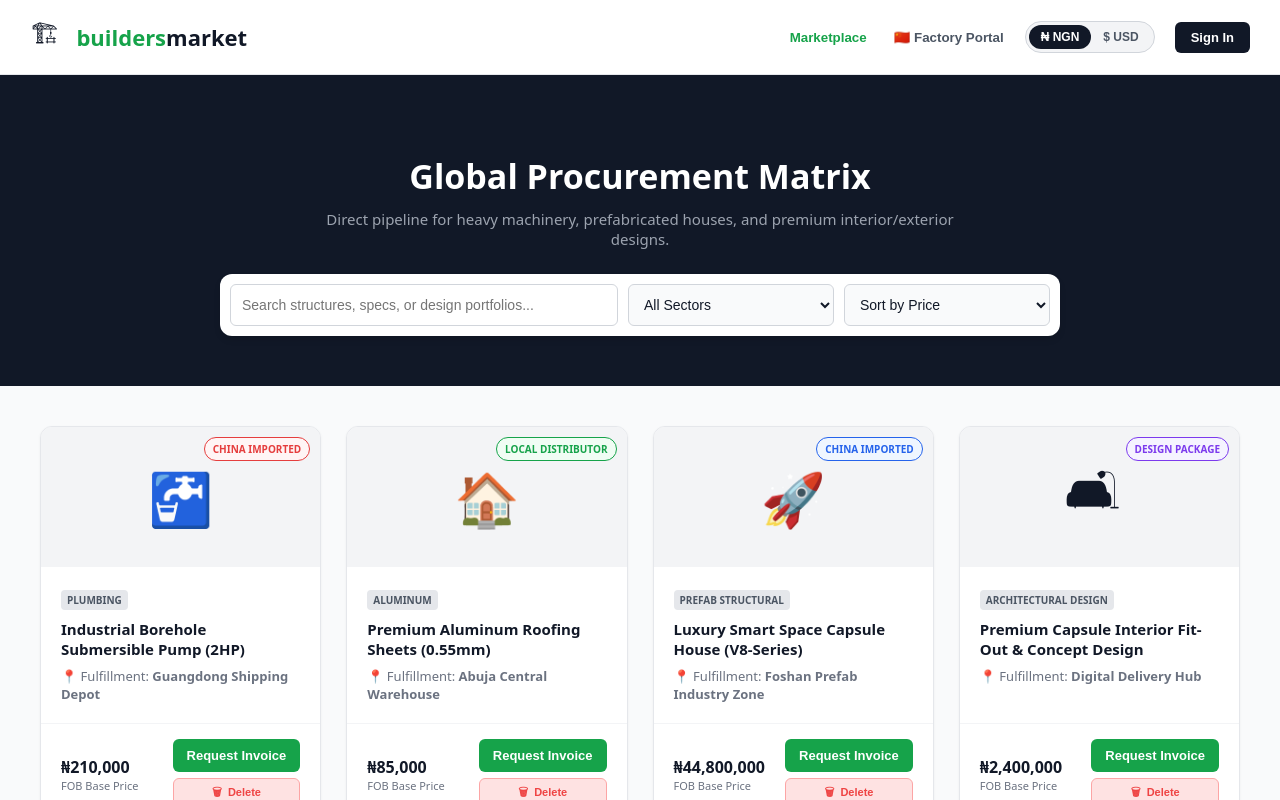
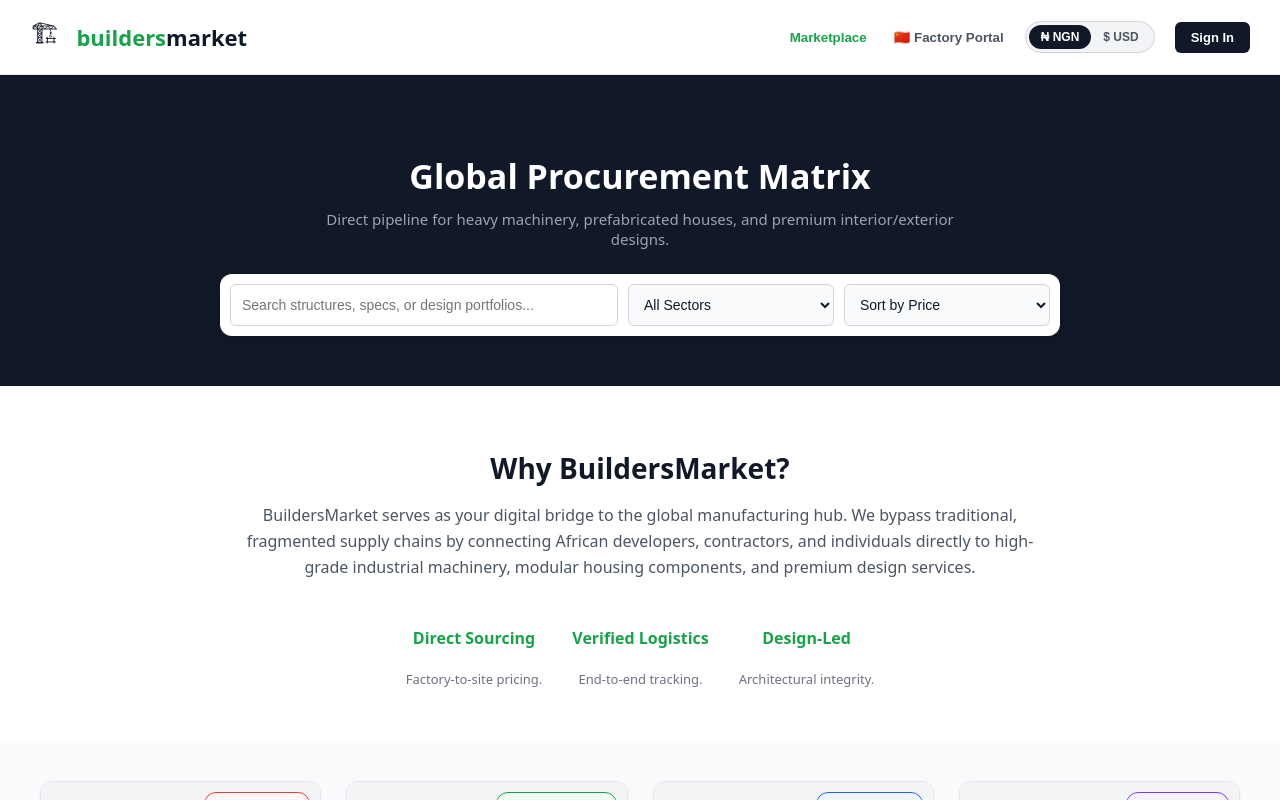
Before and after one commit to francisjolaoso1-dev/buildersmarket-v2, a Next.js app: page / in a window 1280 px wide. Shown: the top 800 px of the page. Built offline with nearby package versions, Linux system fonts and the light colour scheme.

Commit message:
Update page.js

```diff
--- a/src/app/page.js
+++ b/src/app/page.js
@@ -191,7 +191,29 @@ Direct pipeline for heavy machinery, prefabricated houses, and premium interior/
 </select>
 </div>
 </section>
-{/* MARKETPLACE CARDS GRID */}
+{/* PLATFORM EXPLANATION */}
+<section style={{ padding: '40px 20px', backgroundColor: '#ffffff', textAlign: 'center' }}>
+  <div style={{ maxWidth: '800px', margin: '0 auto' }}>
+    <h2 style={{ fontSize: '28px', color: '#111827', marginBottom: '15px' }}>Why BuildersMarket?</h2>
+    <p style={{ fontSize: '16px', color: '#4b5563', lineHeight: '1.6' }}>
+      BuildersMarket serves as your digital bridge to the global manufacturing hub. We bypass traditional, fragmented supply chains by connecting African developers, contractors, and individuals directly to high-grade industrial machinery, modular housing components, and premium design services.
+    </p>
+    <div style={{ display: 'flex', justifyContent: 'center', gap: '30px', marginTop: '25px' }}>
+      <div>
+        <h4 style={{ color: '#16a34a' }}>Direct Sourcing</h4>
+        <p style={{ fontSize: '13px', color: '#6b7280' }}>Factory-to-site pricing.</p>
+      </div>
+      <div>
+        <h4 style={{ color: '#16a34a' }}>Verified Logistics</h4>
+        <p style={{ fontSize: '13px', color: '#6b7280' }}>End-to-end tracking.</p>
+      </div>
+      <div>
+        <h4 style={{ color: '#16a34a' }}>Design-Led</h4>
+        <p style={{ fontSize: '13px', color: '#6b7280' }}>Architectural integrity.</p>
+      </div>
+    </div>
+  </div>
+</section>{/* MARKETPLACE CARDS GRID */}
 <main style={{ maxWidth: '1200px', margin: '0 auto', padding: '40px 20px' }}>
 <div style={{ display: 'grid', gridTemplateColumns: 'repeat(auto-fill, minmax(280px, 1fr))', gap: '25px' }}>
 {sortedAndFilteredProducts.map((product) => (
```
